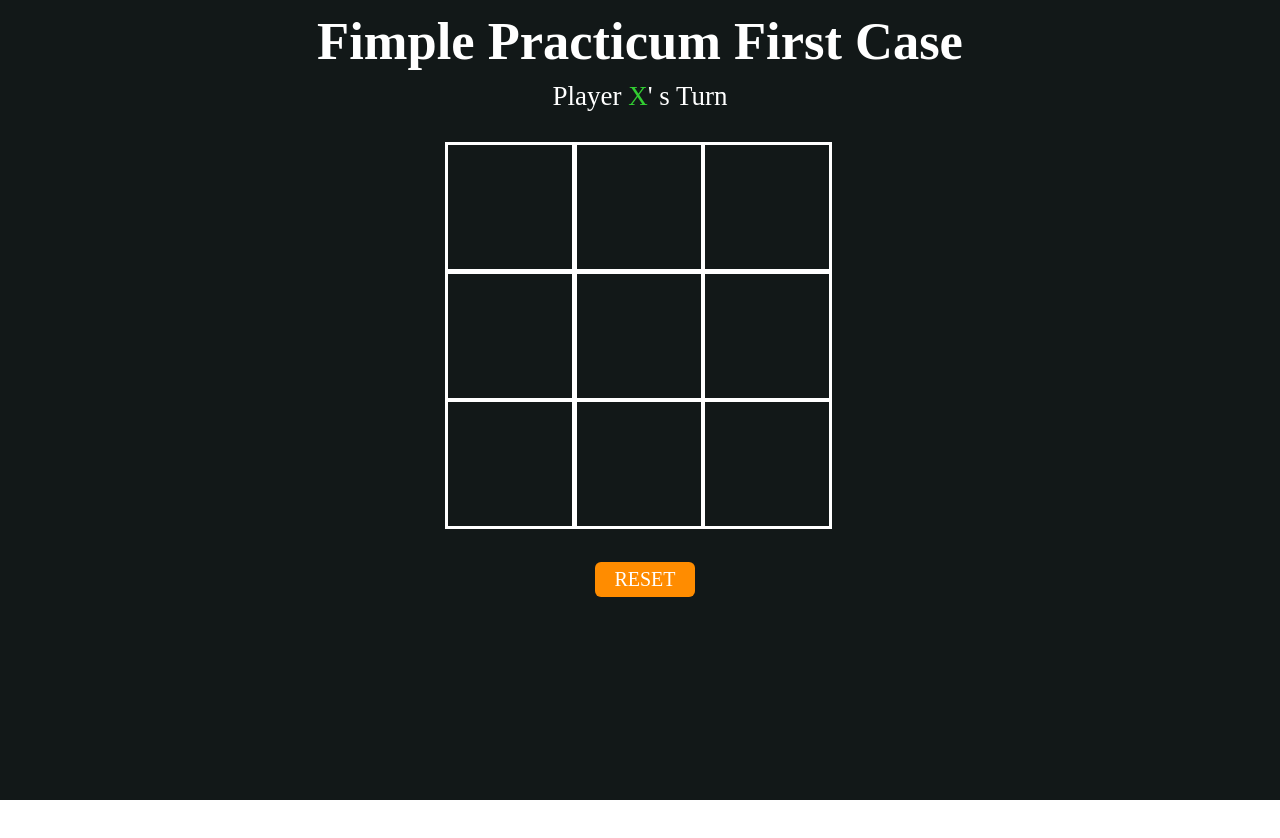
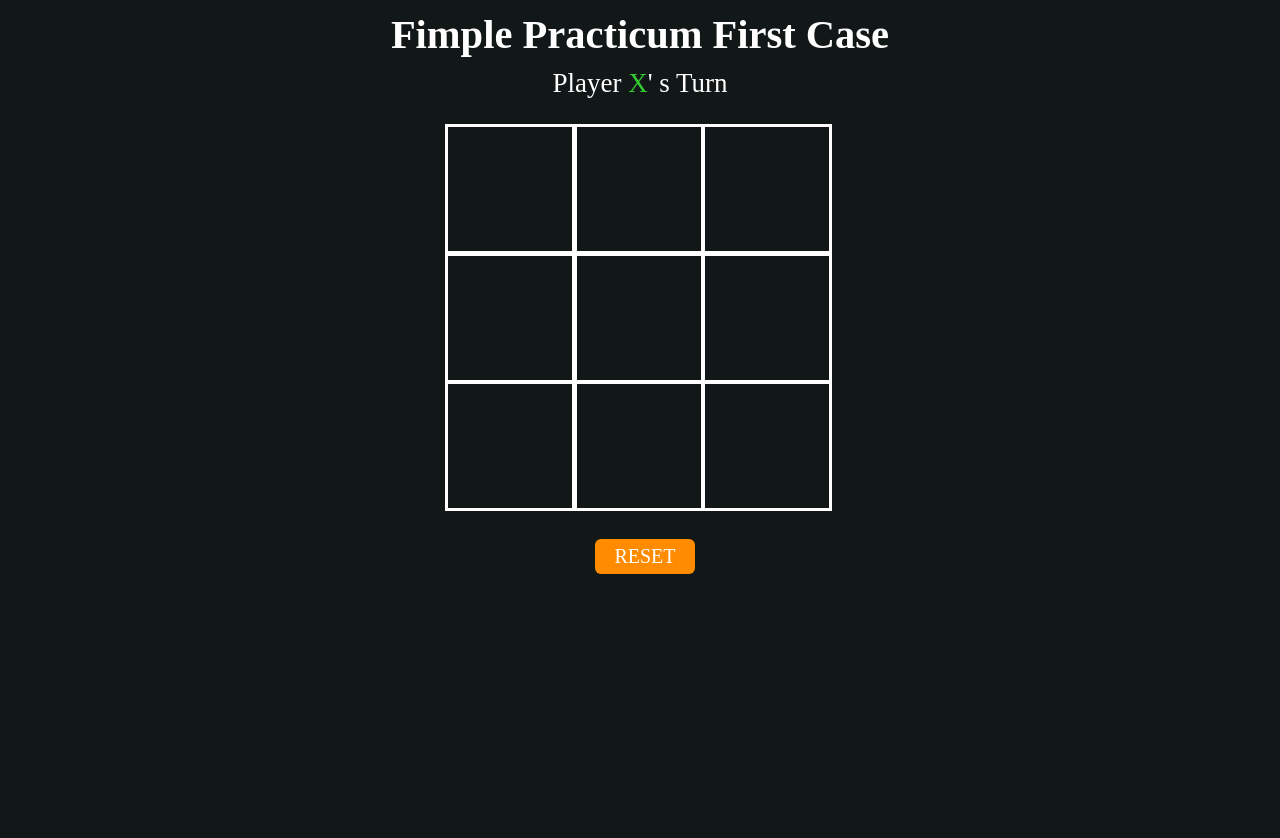
Before and after one commit to canerguler00/Fimple-Practium-Case-1, a plain HTML site: page index.html in a window 1280 px wide. Before the commit the page ends 800 px from the top, so only its background shows below. Drawn offline with Linux system fonts and the light colour scheme.

Commit message:
fourt commit

```diff
--- a/style.css
+++ b/style.css
@@ -6,13 +6,13 @@
 }
 .main{
     background-color: #121818;
-    height: 100vh;
+    height: 105vh;
     padding-top: 1px;
 }
 .title{
     color: white;
     text-align: center;
-    font-size: 35px;
+    font-size: 27px;
     margin-top: 10px;
 }
 .gamer{
@@ -23,7 +23,7 @@
     margin-bottom: 10px;
 }
 .container{
-    margin: 30px auto;
+    margin: 25px auto;
     display: grid;
     grid-template-columns: 33% 33% 33%;
     grid-template-rows: 33% 33% 33%;
```
